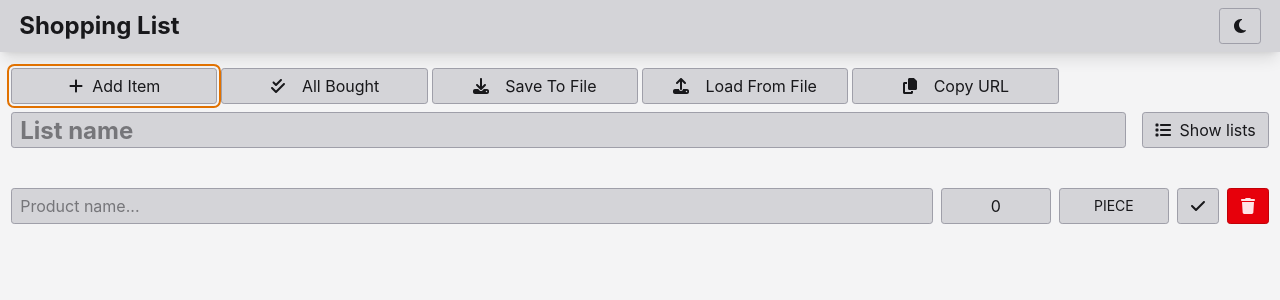
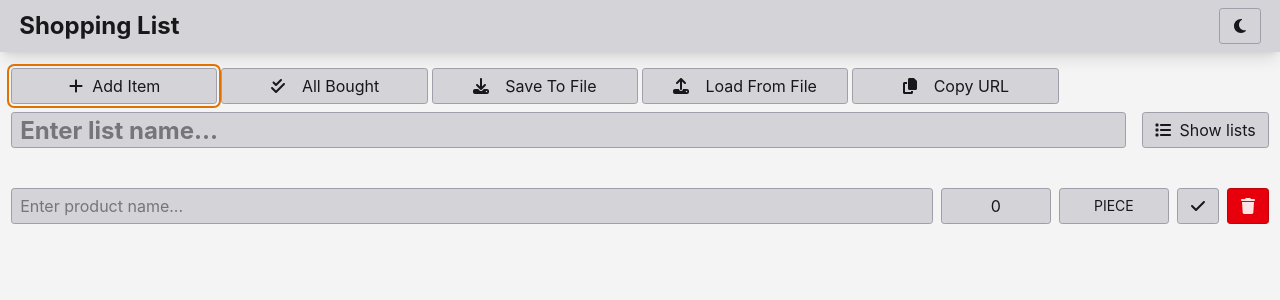
Before and after one commit to antklim89/shopping_list, a React app: page / in a window 1280 px wide. Both pictures are taken after a click on the button "Add Item". Shown: the top 300 px of the page. Built offline with nearby package versions, Linux system fonts and the light colour scheme; the HTML template or start-up script is replaced by a standard one.

Commit message:
refactor: change placeholder

```diff
--- a/src/components/list/list-dialog.tsx
+++ b/src/components/list/list-dialog.tsx
@@ -39,7 +39,7 @@ export function ListDialog() {
                   type="button"
                   className="btn-primary w-full"
                 >
-                  {listItem.name || 'List'}
+                  {listItem.name || 'Nameless list'}
                 </button>
                 <FaX className="m-0 leading-0" /> {Object.values(listItem.items).length}
                 <ListRemove listId={id} />
--- a/src/components/list/list-input.tsx
+++ b/src/components/list/list-input.tsx
@@ -9,7 +9,7 @@ export function ListInput() {
   return (
     <input
       className="w-full border p-2 font-bold text-2xl"
-      placeholder="List name"
+      placeholder="Enter list name..."
       type="text"
       value={list.name}
       onChange={e => listSetName(currentListId, e.target.value)}
--- a/src/components/list/list-item.tsx
+++ b/src/components/list/list-item.tsx
@@ -27,7 +27,7 @@ export function ListItem({ listItem, listItemId }: { listItem: ListItemType; lis
     >
       <div className="flex w-full gap-2 sm:w-auto sm:flex-[2_0_auto]">
         <input
-          placeholder="Product name..."
+          placeholder="Enter product name..."
           type="text"
           value={listItem.name}
           onChange={e => handleChange({ name: e.target.value })}
```
